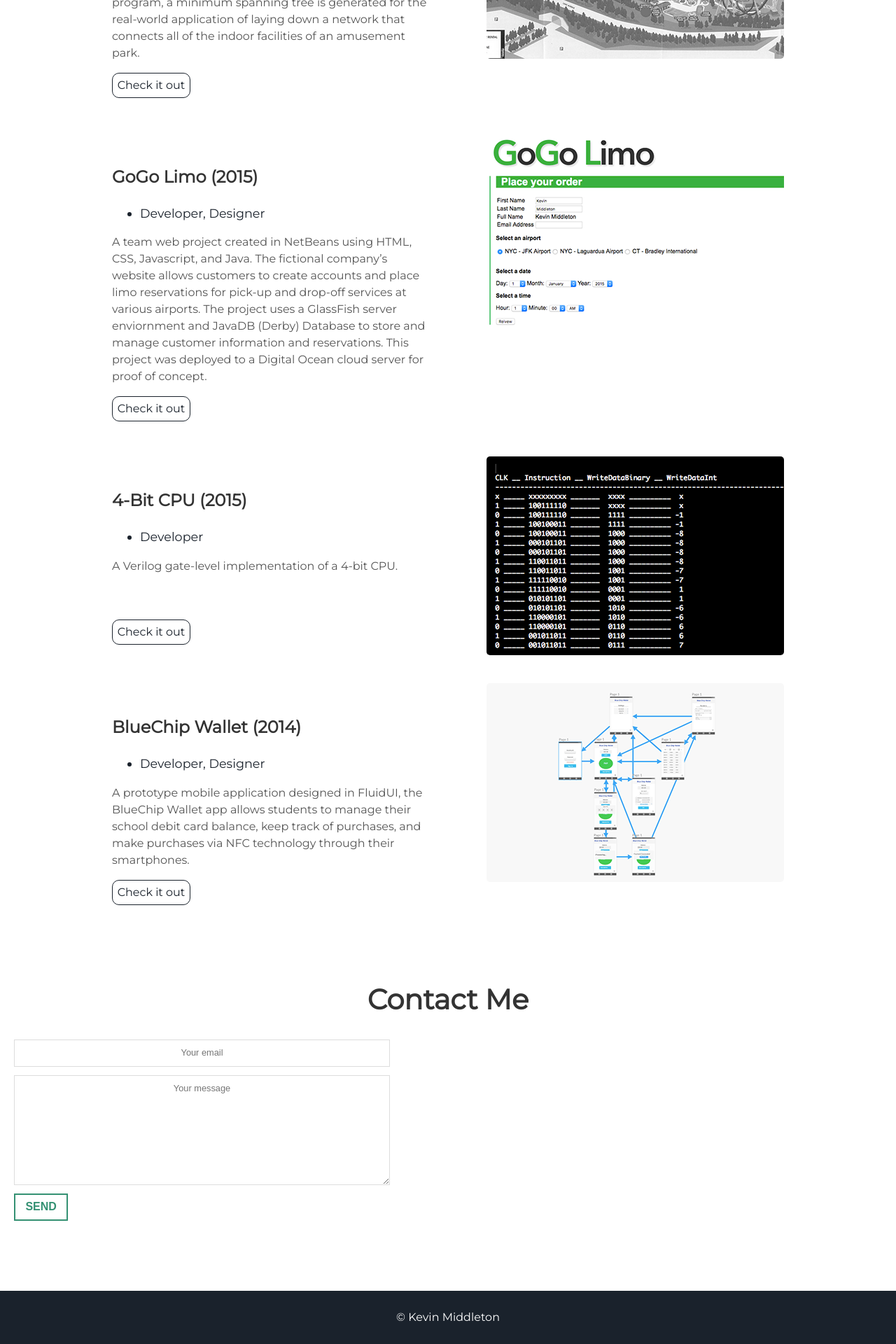
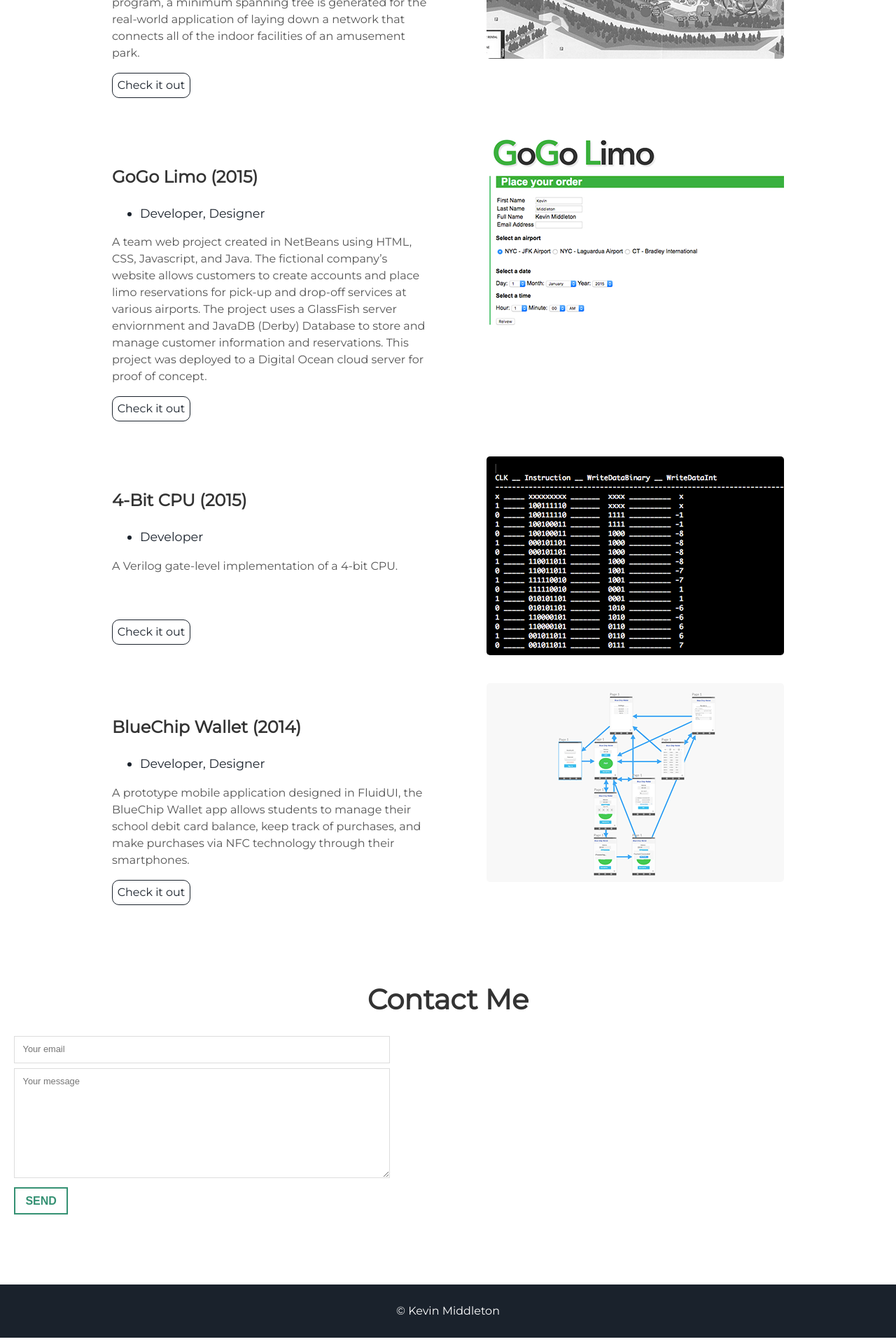
Before and after one commit to Kevin-Middleton/kevin-middleton.github.io, a Jekyll site: the page built from index.html, in a window 1280 px wide. Shown: the part 3175-5095 px from the top of the page at 70% size. Built offline with Jekyll 4.4.1, drawn with Linux system fonts in a browser that asks for light colours.

Commit message:
Update main.css

```diff
--- a/assets/css/main.css
+++ b/assets/css/main.css
@@ -21,6 +21,7 @@
       margin-bottom: 20px !important; } }
 
 .col-1-2 {
+
   text-align: center;
   margin: 5px auto;
   padding: 0 20px;
@@ -108,8 +109,6 @@
   padding: 0.9em; }
 
 #formview textarea {
-  text-align: center;
-  margin: 5px auto;
   height: 10.3em; }
 
 html {
@@ -223,8 +222,6 @@ input[type="radio"] {
   margin-right: 6px; }
 
 form input, form textarea {
-  text-align: center;
-  margin: 5px auto;
   margin-bottom: 0.5em; }
 
 button, a.button {
```
